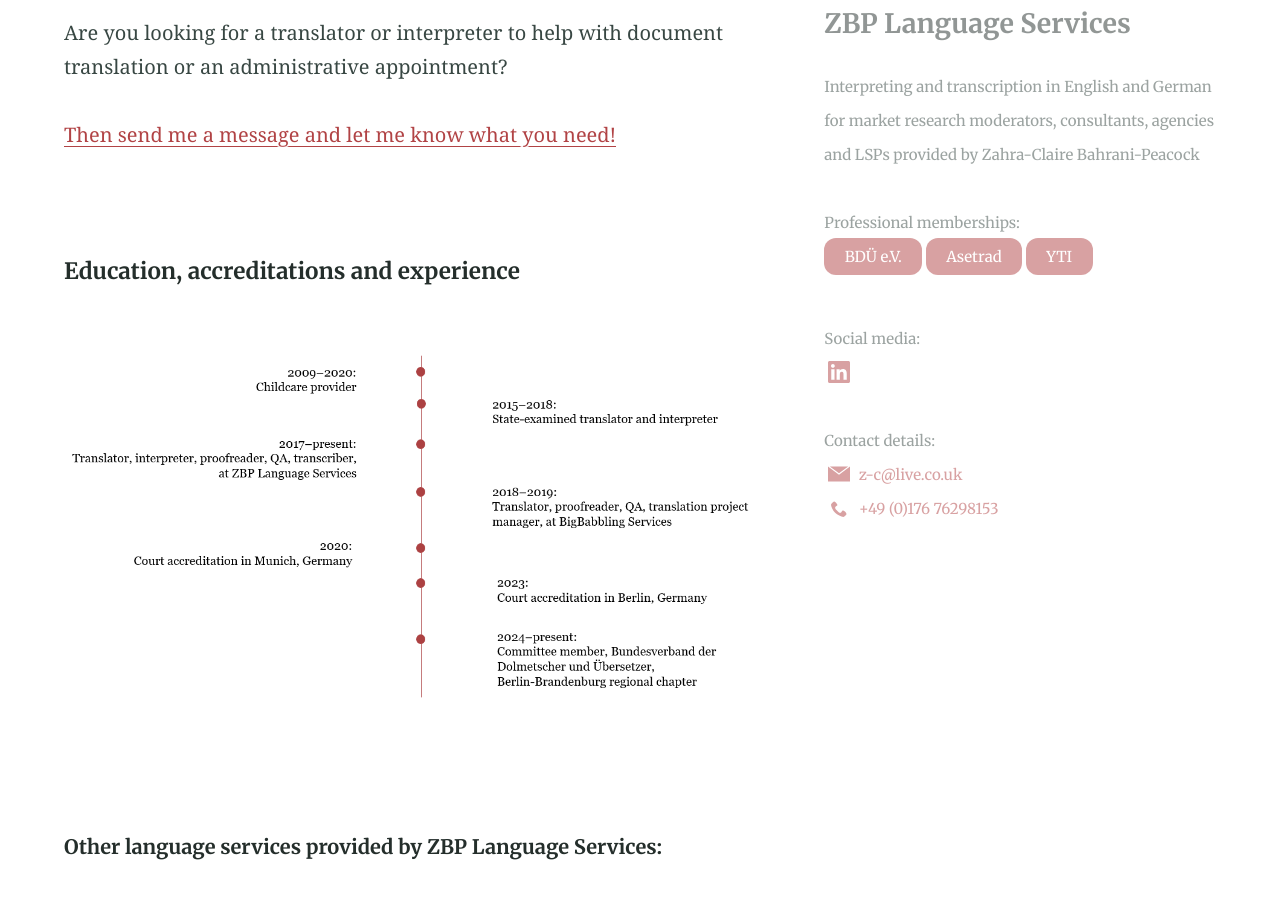
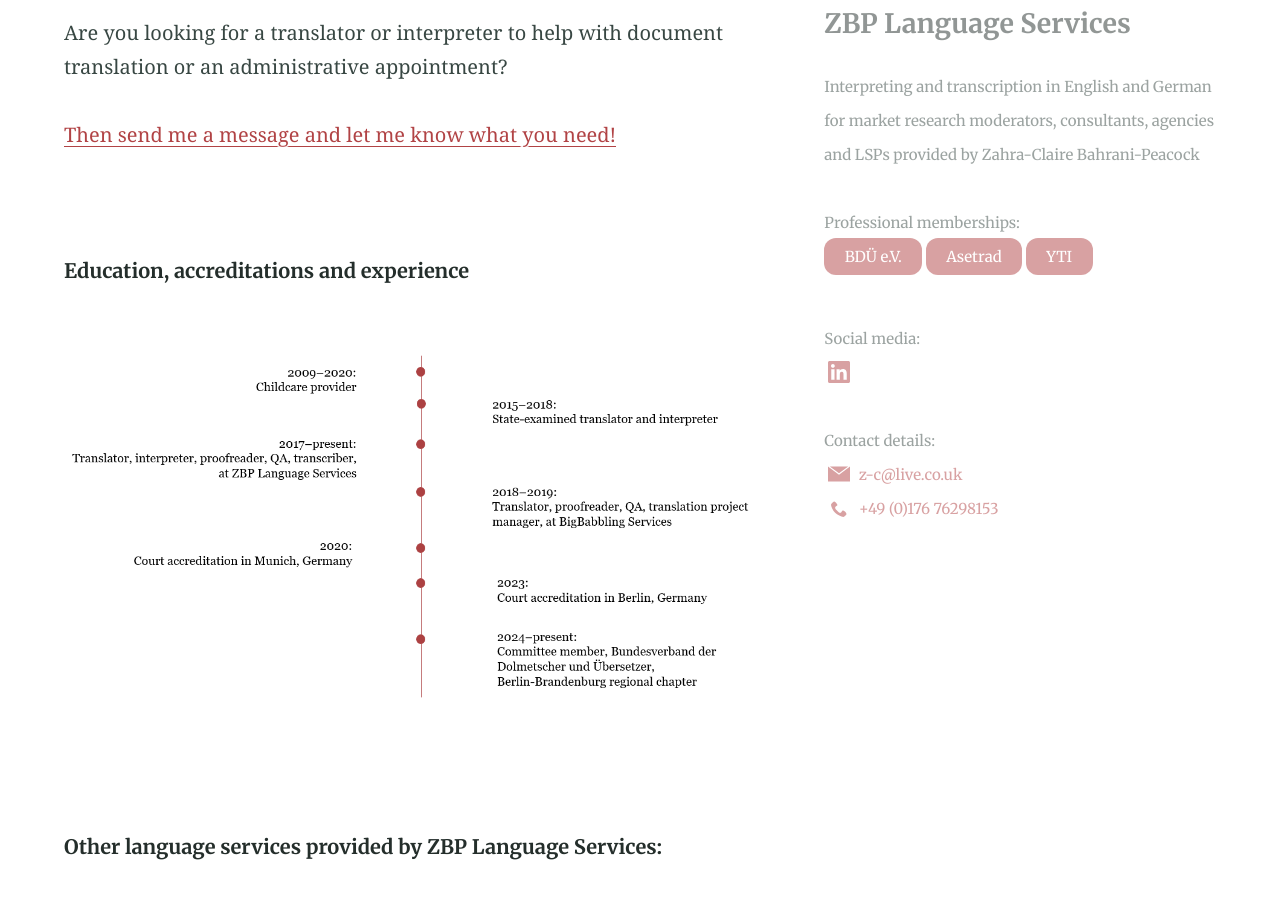
Before and after one commit to Website-2/certified.zbp-language-services.github.io, a Jekyll site: the page built from about.md, in a window 1280 px wide and 900 px high, scrolled down 1600 px. Built offline with Jekyll 4.4.1, drawn with Linux system fonts in a browser that asks for light colours.

Commit message:
Text update

```diff
--- a/about.md
+++ b/about.md
@@ -21,7 +21,7 @@ In the 8 years that I have now been working in the language industry, I've provi
 <br><br><br>
 Are you looking for a translator or interpreter to help with document translation or an administrative appointment?
 <br><br>[Then send me a message and let me know what you need!](/contact/)<br><br><br>
-<h5>Education, accreditations and experience</h5>
+<h6>Education, accreditations and experience</h6>
 <br>
 {% include figure.html image="/assets/CV timeline.png" position="center" %}
 <br><br>
```
